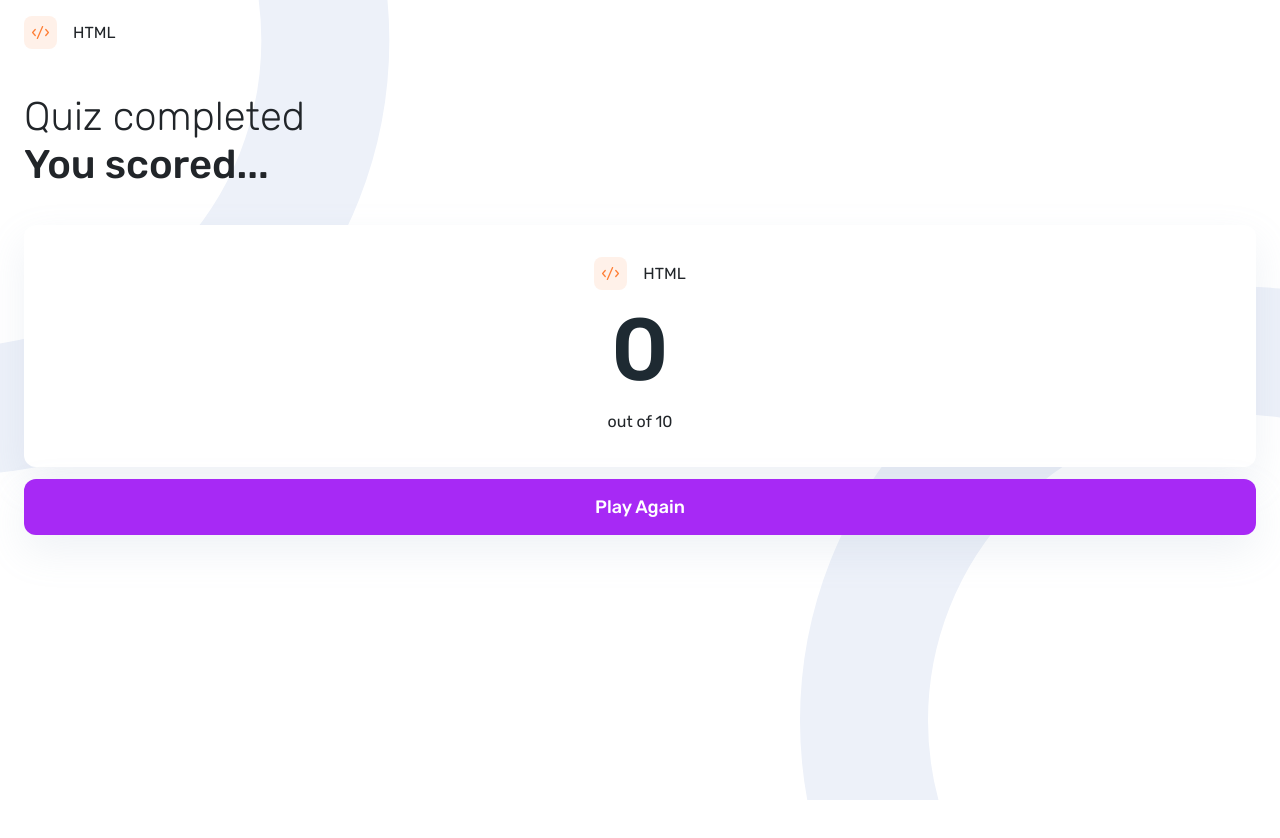
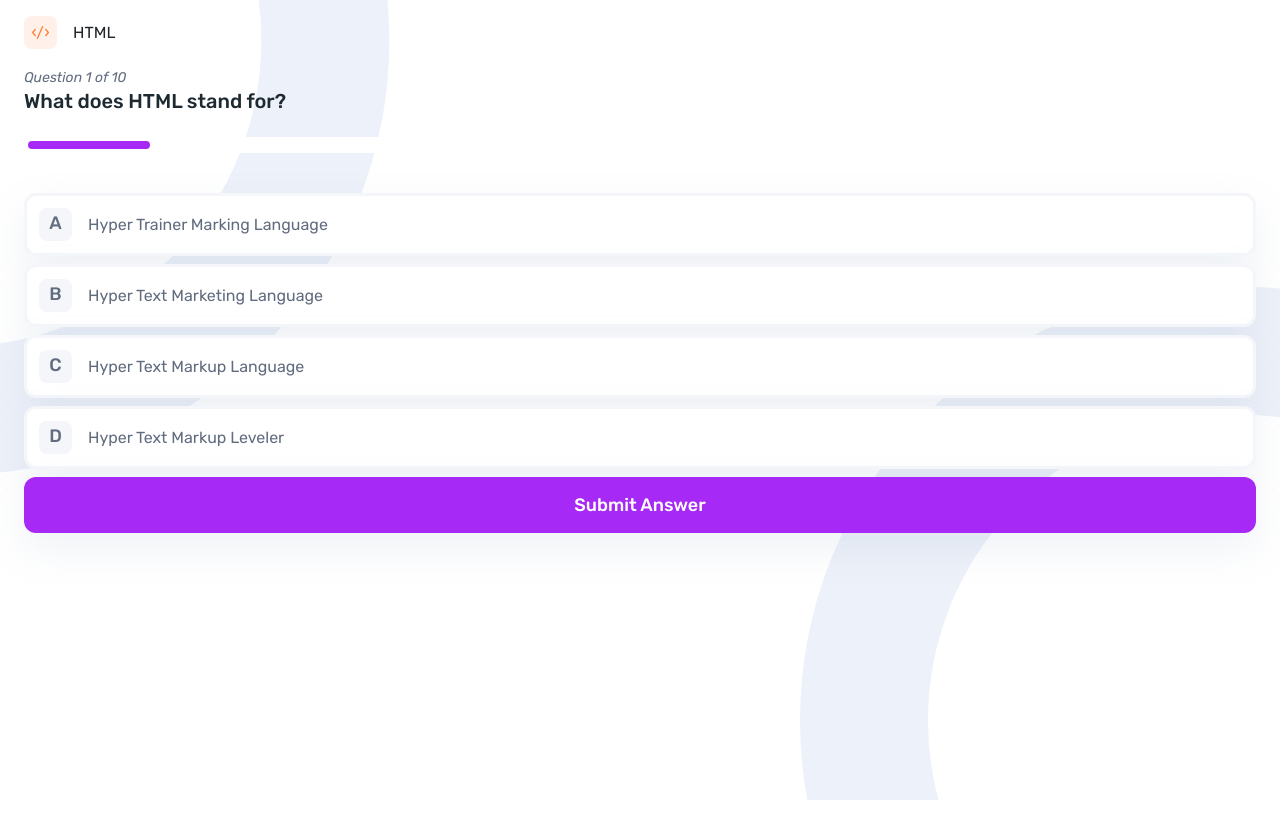
Before and after one commit to guillermopaniaguasilva/frontend-quiz-app, a React (Vite) app: page / in a window 1280 px wide. Both pictures are taken after a click on the element "HTML". Shown: the top 838 px of the page. Built offline with nearby package versions, Linux system fonts and the light colour scheme.

Commit message:
add validation to question

```diff
--- a/src/pages/Quizz/components/Quizz/index.tsx
+++ b/src/pages/Quizz/components/Quizz/index.tsx
@@ -15,7 +15,7 @@ export default function Quizz({ data, setSubject }: QuizzProps) {
     setSubject && setSubject();
   }, [setSubject]);
 
-  if (currentQuestion === 0) return <Score />;
+  if (currentQuestion === 10) return <Score />;
 
   return (
     <Question
--- a/src/ui-library/Question/index.tsx
+++ b/src/ui-library/Question/index.tsx
@@ -1,3 +1,4 @@
+import iconError from 'assets/icon-error.svg';
 import { useRef, useState } from 'react';
 import { CSSTransition, SwitchTransition } from 'react-transition-group';
 import { QuizzQuestion } from 'types/quizz';
@@ -5,7 +6,12 @@ import Button from 'ui-library/Button';
 import ProgressBar from 'ui-library/ProgressBar';
 import QuestionOption from 'ui-library/QuestionOption';
 import { useQuizzStore } from '../../pages/Quizz/store';
-import { NumberOfQuestion, QuestionContainer, Title } from './styles';
+import {
+  ErrorMessage,
+  NumberOfQuestion,
+  QuestionContainer,
+  Title,
+} from './styles';
 
 type QuestionProps = {
   data: QuizzQuestion;
@@ -23,6 +29,8 @@ export default function Question({
   const [isAnswerWrong, setIsAnswerWrong] = useState<boolean>(false);
   const [showCorrectAnswer, setShowCorrectAnswer] = useState<boolean>(false);
   const [hasSubittedAnswer, setHasSubmitted] = useState<boolean>(false);
+  const [isAnswerRequiredError, setIsAnswerRequiredError] =
+    useState<boolean>(false);
 
   const increaseScore = useQuizzStore((state) => state.increaseScore);
   const score = useQuizzStore((state) => state.score);
@@ -35,6 +43,7 @@ export default function Question({
   const nodeRef = hasSubittedAnswer ? nextQuestionRef : currentQuestionRef;
 
   const onSubmitAnswer = () => {
+    if (selectedQuestion === '') return setIsAnswerRequiredError(true);
     if (selectedQuestion === answer) {
       setIsAnswerCorrect(true);
       setIsAnswerWrong(false);
@@ -50,6 +59,7 @@ export default function Question({
   const goToNextQuestion = () => {
     // reset state
     setHasSubmitted(false);
+    setSelectedQuestion('');
     setIsAnswerCorrect(false);
     setIsAnswerWrong(false);
     setShowCorrectAnswer(false);
@@ -67,7 +77,10 @@ export default function Question({
         iconText={options[i]}
         text={option}
         value={option}
-        onSelection={() => setSelectedQuestion(option)}
+        onSelection={() => {
+          setIsAnswerRequiredError(false);
+          setSelectedQuestion(option);
+        }}
         isSelected={selectedQuestion === option}
         isCorrect={isAnswerCorrect && selectedQuestion === option}
         isWrong={isAnswerWrong && selectedQuestion === option}
@@ -103,6 +116,19 @@ export default function Question({
           ) : (
             <Button onClick={goToNextQuestion}>Next Question</Button>
           )}
+          {isAnswerRequiredError && (
+            <div className="d-flex justify-content-center align-items-center mt-2">
+              <img
+                src={iconError}
+                alt="AnswerRequiredError"
+                width={32}
+                height={32}
+              />
+              <ErrorMessage className="m-0">
+                Please select an answer
+              </ErrorMessage>
+            </div>
+          )}
         </QuestionContainer>
       </CSSTransition>
     </SwitchTransition>
--- a/src/ui-library/Question/styles.tsx
+++ b/src/ui-library/Question/styles.tsx
@@ -15,6 +15,15 @@ export const NumberOfQuestion = styled.small`
   font-weight: 400;
   line-height: 150%; /* 21px */
   margin-bottom: 12px;
+`;
+
+export const ErrorMessage = styled.p`
+  color: #ee5454;
+  font-size: 18px;
+  font-style: normal;
+  font-weight: 400;
+  line-height: 100%; /* 18px */
+  gap: 8px;
 `;
 
 export const QuestionContainer = styled.div`
```
